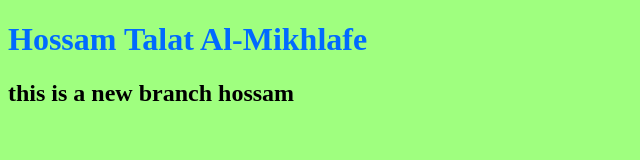
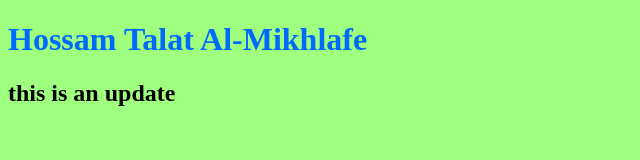
Before and after one commit to hossamtalat101/myproject, a plain HTML site: page index.html in a window 1280 px wide. Shown: the whole page, without its empty margins (0-640 px from the left). Drawn offline with Linux system fonts and the light colour scheme.

Commit message:
edit the html file:

```diff
--- a/index.html
+++ b/index.html
@@ -8,7 +8,7 @@
 </head>
 <body>
     <h1>Hossam Talat Al-Mikhlafe</h1>
-    <h2>this is a new branch hossam</h2>
+    <h2>this is an update  </h2>
     <script src="app.js"></script>
 </body>
 </html>
```
